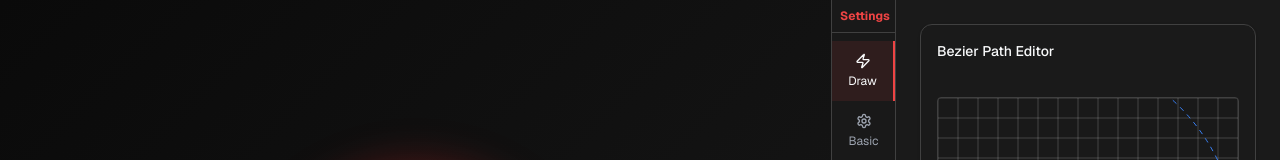
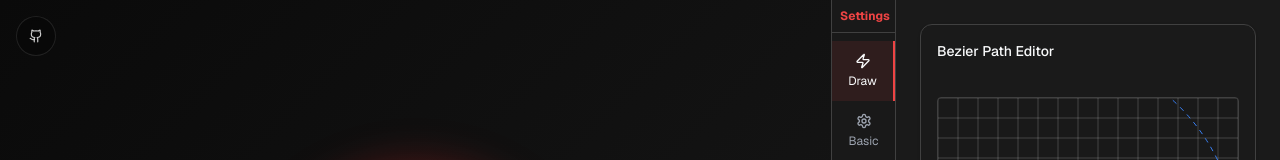
Before and after one commit to onlyil/sharingan-design, a Next.js app: page /design in a window 1280 px wide. Shown: the top 160 px of the page. Built offline with nearby package versions, Linux system fonts and the light colour scheme.

Commit message:
feat(layout): add github link

```diff
--- a/app/layout.tsx
+++ b/app/layout.tsx
@@ -5,8 +5,26 @@ import { GeistMono } from 'geist/font/mono'
 import { Analytics } from '@vercel/analytics/next'
 import { Suspense } from 'react'
 import { Toaster } from '@/components/ui/sonner'
+import Link from 'next/link'
+import { Github } from 'lucide-react'
 
 import './globals.css'
+
+function GitHubIcon() {
+  return (
+    <Link
+      href="https://github.com/onlyil/sharingan-design"
+      target="_blank"
+      rel="noopener noreferrer"
+      className="fixed top-4 left-4 z-50 p-3 rounded-full bg-black/20 backdrop-blur-sm border border-white/10 hover:bg-black/30 hover:border-white/20 transition-all duration-300 hover:scale-110 group">
+      <Github
+        size={14}
+        className="text-white/80 group-hover:text-white transition-colors duration-300"
+      />
+      <span className="sr-only">View on GitHub</span>
+    </Link>
+  )
+}
 
 export default function RootLayout({
   children,
@@ -16,6 +34,7 @@ export default function RootLayout({
   return (
     <html lang="en" className="dark">
       <body className={`font-sans ${GeistSans.variable} ${GeistMono.variable}`}>
+        <GitHubIcon />
         <Suspense fallback={null}>{children}</Suspense>
         <Analytics />
         <Toaster />
```
